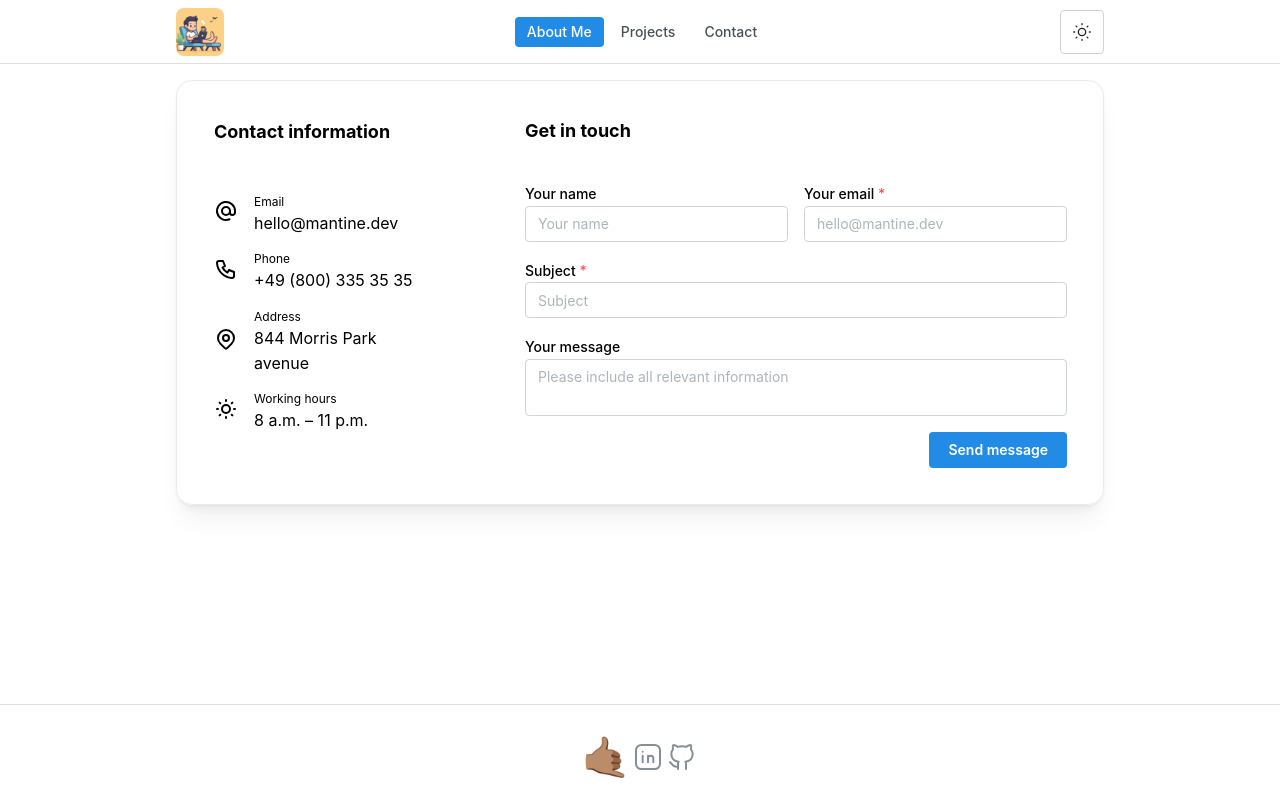
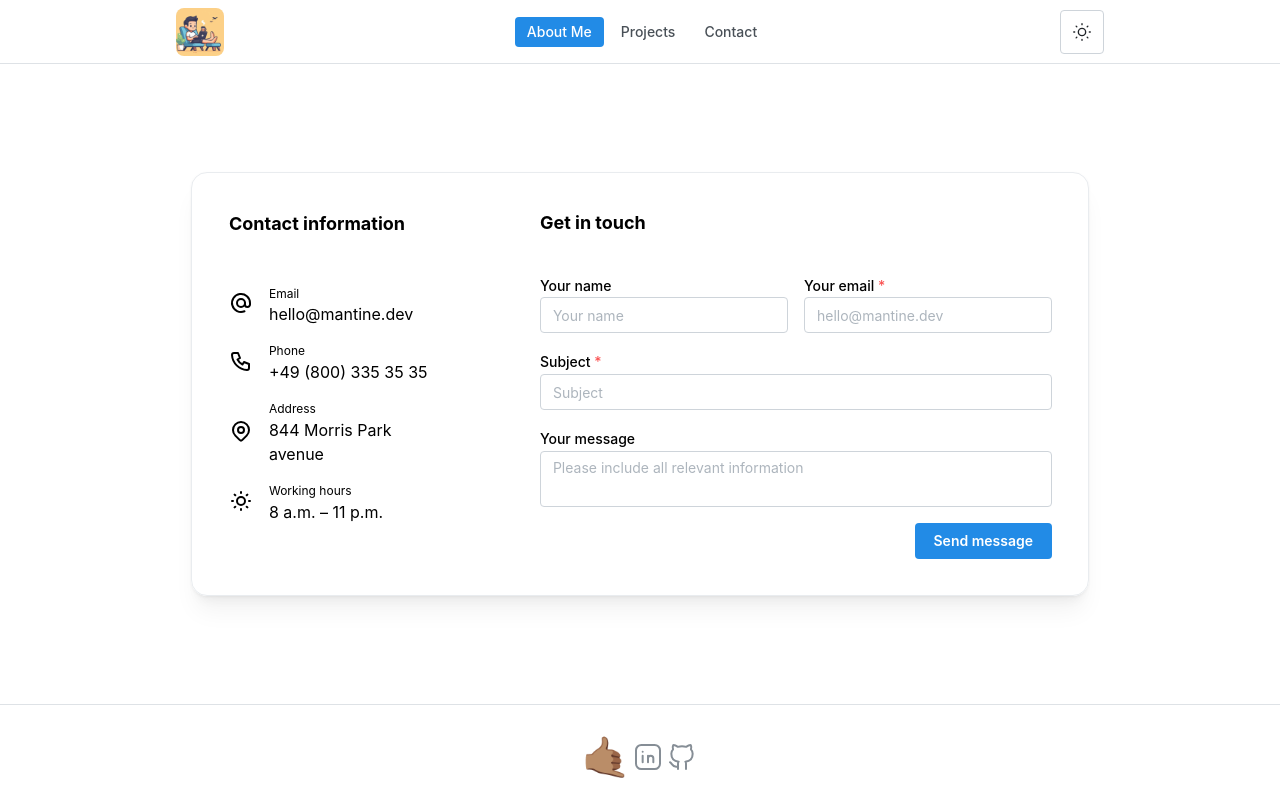
Before and after one commit to cjarquio/cjarquio.github.io, a React (Create React App) app: page /contact in a window 1280 px wide. Built offline with nearby package versions, Linux system fonts and the light colour scheme.

Commit message:
Centered main content

```diff
--- /dev/null
+++ b/src/components/Wrapper/Wrapper.module.css
@@ -0,0 +1,5 @@
+Main {
+  display: flex;
+  justify-content: center;
+  align-items: center;
+}
--- a/src/components/Wrapper/Wrapper.tsx
+++ b/src/components/Wrapper/Wrapper.tsx
@@ -2,6 +2,7 @@ import { AppShell, AppShellProps } from '@mantine/core';
 import PortfolioRouter from '../PortfolioRouter/PortfolioRouter';
 import Header from '../Header/Header';
 import Footer from '../Footer/Footer';
+import classes from './Wrapper.module.css'
 
 export const Wrapper: React.FC<AppShellProps> = (props: AppShellProps) => {
   return (
@@ -9,12 +10,11 @@ export const Wrapper: React.FC<AppShellProps> = (props: AppShellProps) => {
       layout="alt"
       header={{ height: '4rem' }}
       footer={{ height: '6rem' }}
-      padding="md"
     >
       <AppShell.Header>
         <Header />
       </AppShell.Header>
-      <AppShell.Main>
+      <AppShell.Main className={classes.Main}>
         <PortfolioRouter />
       </AppShell.Main>
       <AppShell.Footer p="lg">
```
